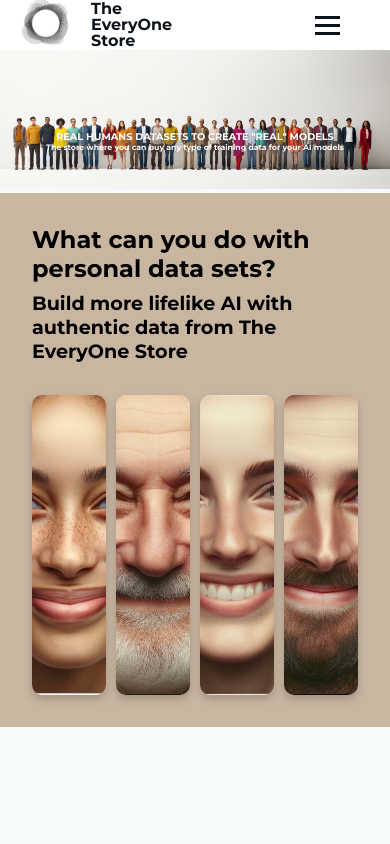
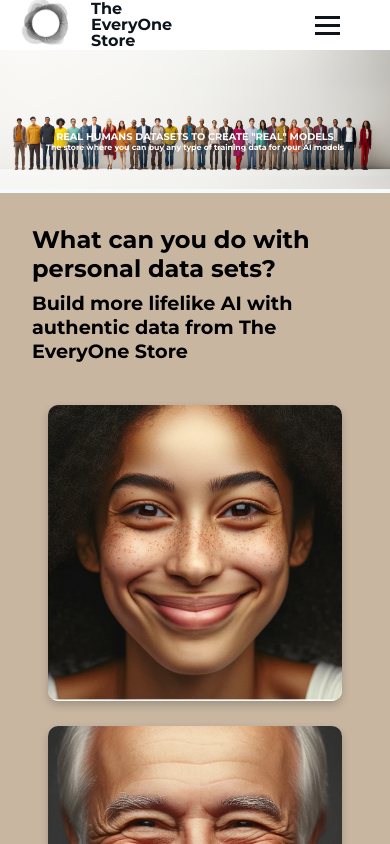
Before and after one commit to simonnilsson90/EksjoSot_Frontend, a React (Create React App) app: page / in a window 390 px wide. Shown: the top 844 px of the page. Built offline with nearby package versions, Linux system fonts and the light colour scheme.

Commit message:
mobile responsive

```diff
--- a/src/components/homeCard/homeCard.module.css
+++ b/src/components/homeCard/homeCard.module.css
@@ -10,17 +10,17 @@
   padding-bottom: var(--padding-s);
 }
 
-.featuresSection h3{
+.featuresSection h3 {
   font-size: 1.2rem;
   padding-bottom: var(--padding-l);
 }
 
 .featuresContainer {
   display: flex;
-  justify-content: space-between;
+  justify-content: space-evenly;
   align-items: center;
   flex-wrap: wrap;
-  gap: 10px;
+
   flex-flow: nowrap;
   cursor: pointer;
 }
@@ -28,7 +28,7 @@
 .cardContent {
   box-shadow: 0 4px 8px 0 rgba(0, 0, 0, 0.2);
   border-radius: 10px;
-  width: 25%;
+  width: 23%;
   display: flex;
   flex-direction: column;
   overflow: hidden;
@@ -41,13 +41,12 @@
 .cardHeader {
   display: flex;
   flex-direction: column;
-  position: relative;
-  height: 100%;
+  /* position: relative; */
+  /* height: 100%;  */
 }
 
 .cardHeader img {
   width: 100%;
-  height: 300px;
   object-fit: cover;
 }
 
@@ -55,14 +54,14 @@
   transform: scale(1.1);
 }
 
-.cardContent:hover{
+.cardContent:hover {
   display: block;
 }
 
 .cardExtended {
-  padding: 20px;
+  padding: 10px;
   font-family: var(--font-h2);
-  font-size: 16px;
+  font-size: 12px;
   line-height: 1.5;
   display: none;
   position: absolute;
@@ -81,46 +80,40 @@
 .cardContent:not(:hover) .cardExtended {
   display: none;
 }
-/*
 
-
-@media (max-width: 768px) {
-  .cardsContainer {
-      flex-direction: column;
-      margin-bottom: 0px;
+@media (max-width: 1000px) {
+  .featuresContainer {
+    margin: 10px auto;
+    max-width: 500px;
+    display: grid;
+    grid-template-columns: repeat(2, 1fr);
+    grid-gap: 20px;
+    justify-items: center;
   }
 
   .cardContent {
-      width: 100%;
-      height: 300px;
-      margin: 10px 0;
-      transition: none;
-      transform: none;
+    width: 90%;
+  }
+}
+
+@media (max-width: 500px) {
+  .featuresContainer {
+    display: flex;
+    flex-direction: column;
+    gap: 25px;
   }
 
-  .cardContent:hover {
-      transform: none;
+  .cardExtended {
+    font-size: 14px;
   }
 
-  .cardHeader img {
-      height: 80%;
+  .cardContent {
+    width: 90%;
   }
+}
 
-  .cardHeader h2 {
-      margin: 10px 0;
+@media (max-width: 350px) {
+  .cardExtended {
+    font-size: 12px;
   }
-
-  .titleTwo {
-      width: 100%;
-      text-align: center;
-      margin: 10px 0;
-  }
-
-  .titleContent h1 {
-      font-size: 36px;
-  }
-
-  .titleContent p {
-      font-size: 20px
-  }
-} */
+}
```
